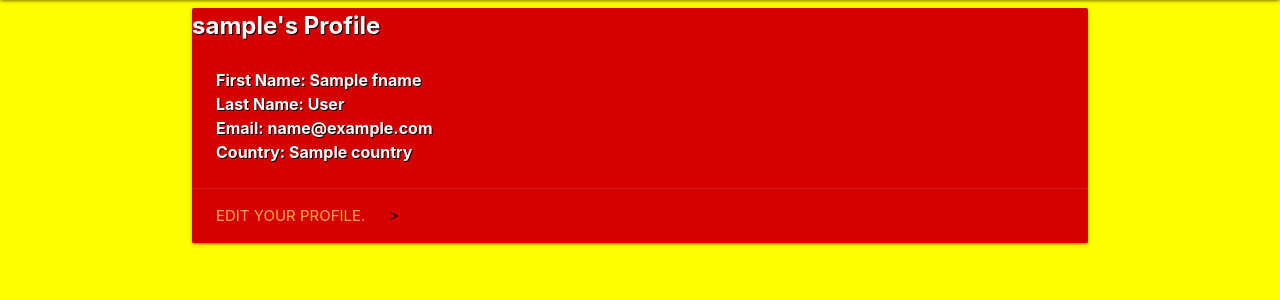
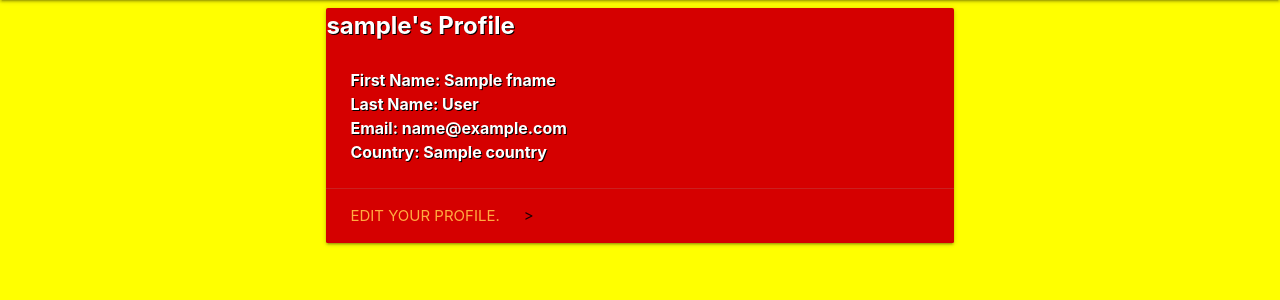
Before and after one commit to JeromeDaGnome/Brixicon, a Flask app: page /view_profile/1 in a window 1280 px wide. Shown: the part 64-364 px from the top of the page. Run offline with Flask 2, Linux system fonts and the light colour scheme; the visitor is signed in with stand-in values (Sample User, id 1); a database or web service that is not in the repository returns one stand-in record (values such as "Sample title"); some libraries are stand-ins or nearby versions.

Commit message:
formatting profile page

```diff
--- a/templates/view_profile.html
+++ b/templates/view_profile.html
@@ -1,7 +1,6 @@
 {% extends "base.html" %}
 {% block content %}
-
-    <div class="col s4 offset-s4 m6">
+    <div class="container col s4 offset-s4 m6">
         <div class="card red accent-4">
             <div class="profile-header">
                 {{ username.username }}'s Profile
@@ -17,5 +16,4 @@
             </div>
         </div>
     </div>
-
 {% endblock %}
```
